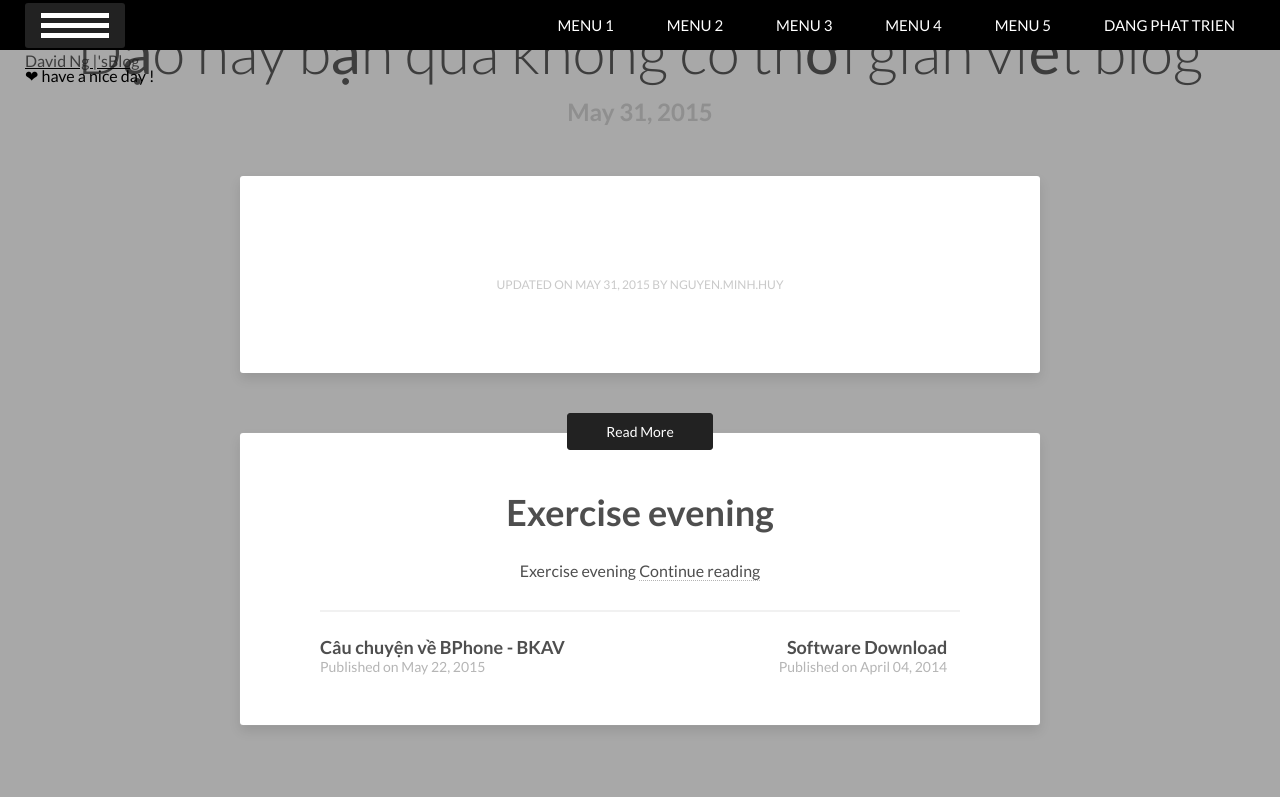
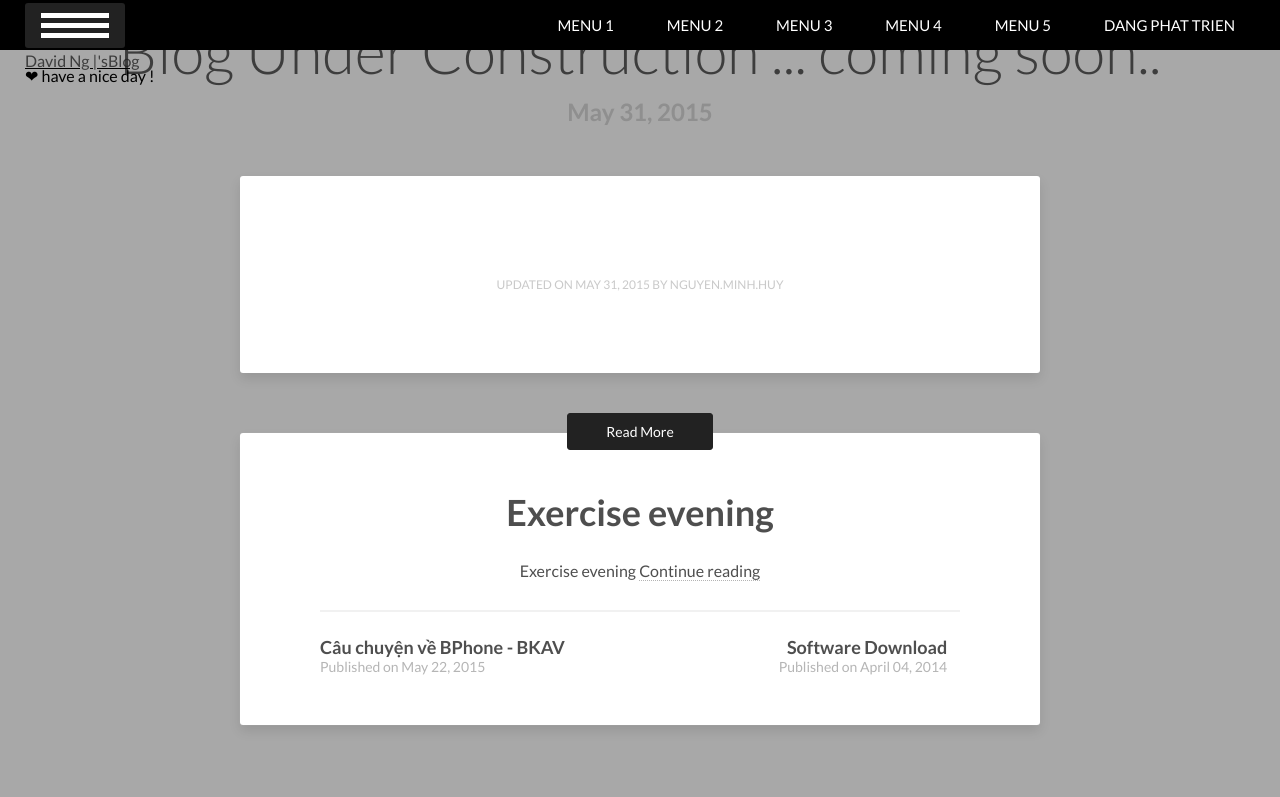
Before and after one commit to vareisen/vareisen.github.io, a Jekyll site: the page built from _posts/2015-05-31-Busy-day.md, in a window 1280 px wide and 1268 px high. Shown: the top 797 px of the window. Built offline with Jekyll 4.4.1, drawn with Linux system fonts in a browser that asks for light colours; grey boxes are pictures that could not be loaded.

Commit message:
Update 2015-05-31-Busy-day.md

```diff
--- a/_posts/2015-05-31-Busy-day.md
+++ b/_posts/2015-05-31-Busy-day.md
@@ -1,6 +1,6 @@
 ---
 layout: post
-title: Dạo này bận quá không có thời gian viết blog
+title: Blog Under Construction ... coming soon..
 description: "abcd"
 modified: 2015-05-31
 ---
```
